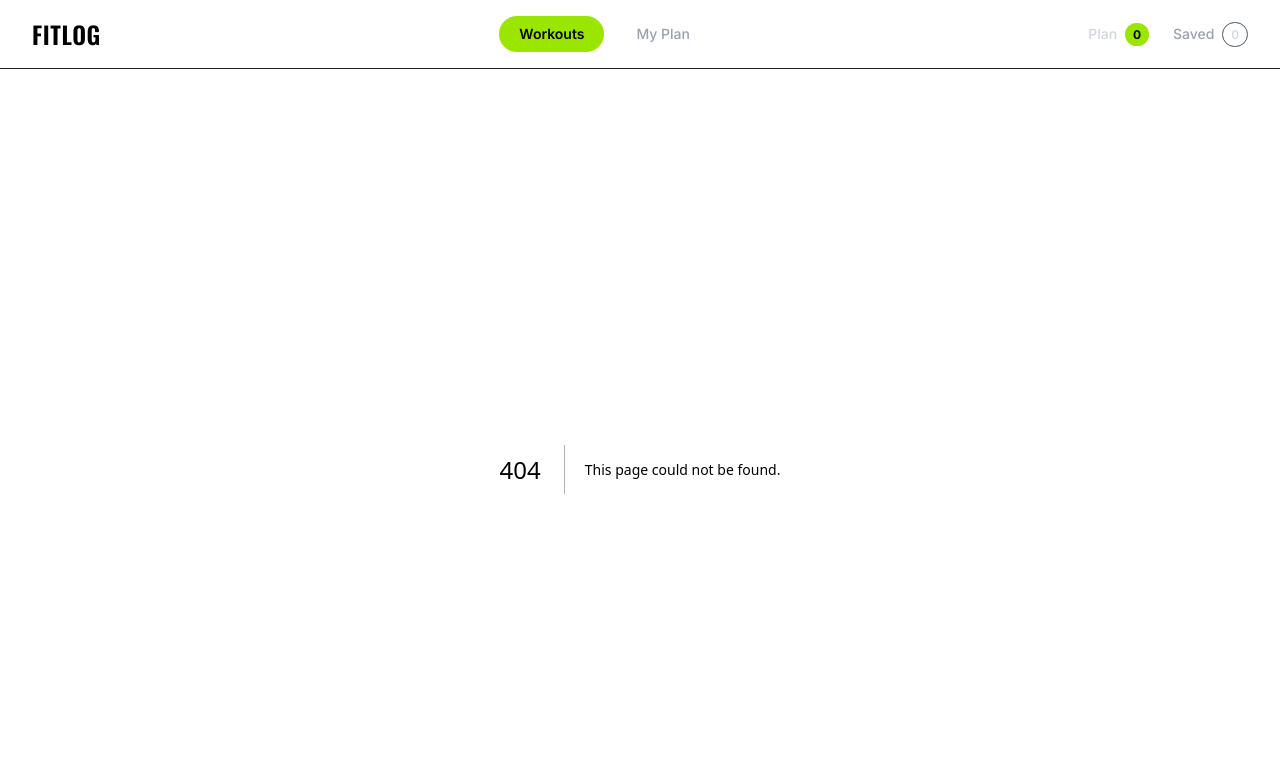
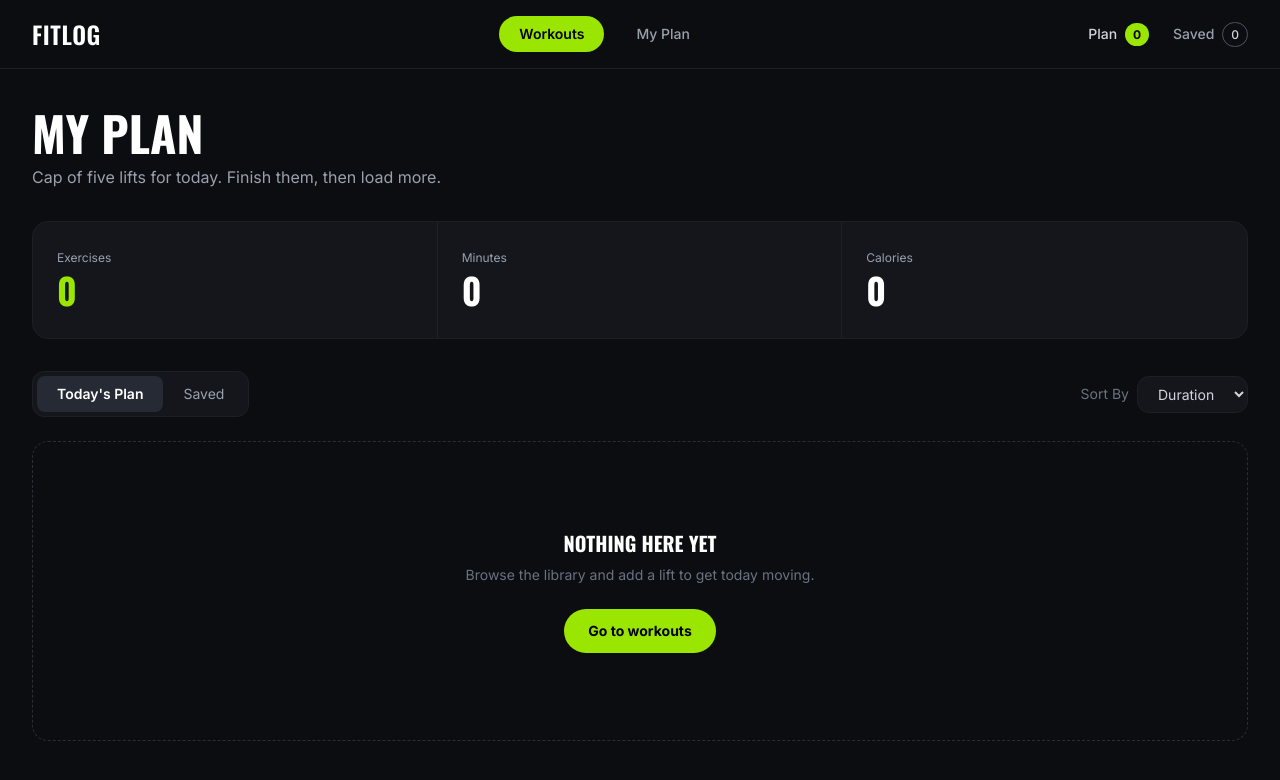
Before and after one commit to muazgit/Fit-Log, a Next.js app: page /my-plan in a window 1280 px wide. Before the commit this address had no page. Shown: the top 780 px of the page. Built offline with nearby package versions, Linux system fonts and the light colour scheme.

Commit message:
build my plan and saved workouts UI

```diff
--- /dev/null
+++ b/src/app/my-plan/page.js
@@ -0,0 +1,244 @@
+'use client';
+
+import Image from 'next/image';
+import Link from 'next/link';
+import { useState } from 'react';
+import { useFitLog } from '../../context/FitLogContext';
+
+export default function MyPlan() {
+  const { plan, setPlan, saved, setSaved } = useFitLog();
+
+  const [activeTab, setActiveTab] = useState('plan');
+  const [sortBy, setSortBy] = useState('duration');
+
+  const workouts = activeTab === 'plan' ? plan : saved;
+
+  const sortedWorkouts = [...workouts].sort((a, b) => {
+    if (sortBy === 'duration') {
+      return a.duration - b.duration;
+    }
+
+    if (sortBy === 'calories') {
+      return b.caloriesBurned - a.caloriesBurned;
+    }
+
+    if (sortBy === 'rating') {
+      return b.rating - a.rating;
+    }
+
+    return 0;
+  });
+
+  const totalMinutes = plan.reduce(
+    (total, workout) => total + workout.duration,
+    0,
+  );
+
+  const totalCalories = plan.reduce(
+    (total, workout) => total + workout.caloriesBurned,
+    0,
+  );
+
+  const handleRemove = id => {
+    if (activeTab === 'plan') {
+      setPlan(plan.filter(workout => workout.id !== id));
+    } else {
+      setSaved(saved.filter(workout => workout.id !== id));
+    }
+  };
+
+  const handleMarkAsDone = id => {
+    setPlan(plan.filter(workout => workout.id !== id));
+  };
+
+  return (
+    <main className="px-4 py-10 md:px-8">
+      {/* Header */}
+      <section className="mb-8">
+        <h1 className="font-oswald text-4xl font-bold uppercase text-white md:text-5xl">
+          MY PLAN
+        </h1>
+
+        <p className="mt-2 text-sm text-gray-400 md:text-base">
+          Cap of five lifts for today. Finish them, then load more.
+        </p>
+      </section>
+
+      {/* Stats */}
+      <section className="overflow-hidden rounded-2xl border border-[#1c1f26] bg-[#14161c]">
+        <div className="grid md:grid-cols-3">
+          {/* Exercises */}
+          <div className="border-b border-[#1c1f26] px-6 py-7 md:border-b-0 md:border-r">
+            <p className="text-xs text-gray-400">Exercises</p>
+
+            <p className="mt-1 font-oswald text-4xl font-bold text-lime-400">
+              {plan.length}
+            </p>
+          </div>
+
+          {/* Minutes */}
+          <div className="border-b border-[#1c1f26] px-6 py-7 md:border-b-0 md:border-r">
+            <p className="text-xs text-gray-400">Minutes</p>
+
+            <p className="mt-1 font-oswald text-4xl font-bold text-white">
+              {totalMinutes}
+            </p>
+          </div>
+
+          {/* Calories */}
+          <div className="px-6 py-7">
+            <p className="text-xs text-gray-400">Calories</p>
+
+            <p className="mt-1 font-oswald text-4xl font-bold text-white">
+              {totalCalories}
+            </p>
+          </div>
+        </div>
+      </section>
+
+      {/* Controls */}
+      <section className="mt-8 flex flex-col gap-4 sm:flex-row sm:items-center sm:justify-between">
+        {/* Tabs */}
+        <div className="flex w-fit rounded-xl border border-[#1c1f26] bg-[#14161c] p-1">
+          <button
+            onClick={() => setActiveTab('plan')}
+            className={`rounded-lg px-5 py-2 text-sm transition ${
+              activeTab === 'plan'
+                ? 'bg-[#252a34] font-semibold text-white'
+                : 'text-gray-400 hover:text-white'
+            }`}
+          >
+            Today&apos;s Plan
+          </button>
+
+          <button
+            onClick={() => setActiveTab('saved')}
+            className={`rounded-lg px-5 py-2 text-sm transition ${
+              activeTab === 'saved'
+                ? 'bg-[#252a34] font-semibold text-white'
+                : 'text-gray-400 hover:text-white'
+            }`}
+          >
+            Saved
+          </button>
+        </div>
+
+        {/* Sort */}
+        <div className="flex items-center gap-2">
+          <span className="text-sm text-gray-500">Sort By</span>
+
+          <select
+            value={sortBy}
+            onChange={event => setSortBy(event.target.value)}
+            className="rounded-xl border border-[#1c1f26] bg-[#14161c] px-4 py-2 text-sm text-gray-300 outline-none"
+          >
+            <option value="duration">Duration</option>
+            <option value="calories">Calories</option>
+            <option value="rating">Rating</option>
+          </select>
+        </div>
+      </section>
+
+      {/* Workout List / Empty State */}
+      <section className="mt-6">
+        {sortedWorkouts.length === 0 ? (
+          <div className="flex min-h-[300px] items-center justify-center rounded-2xl border border-dashed border-[#2a2d35]">
+            <div className="text-center">
+              <h2 className="font-oswald text-xl font-bold uppercase text-white">
+                NOTHING HERE YET
+              </h2>
+
+              <p className="mt-2 text-sm text-gray-500">
+                Browse the library and add a lift to get today moving.
+              </p>
+
+              <Link
+                href="/"
+                className="mt-6 inline-block rounded-full bg-lime-400 px-6 py-3 text-sm font-bold text-black transition hover:bg-lime-300"
+              >
+                Go to workouts
+              </Link>
+            </div>
+          </div>
+        ) : (
+          <div className="space-y-4">
+            {sortedWorkouts.map(workout => (
+              <article
+                key={workout.id}
+                className="flex flex-col gap-4 rounded-2xl border border-[#1c1f26] bg-[#14161c] p-4 md:flex-row md:items-center"
+              >
+                {/* Thumbnail */}
+                <Image
+                  src={workout.image}
+                  alt={workout.name}
+                  width={144}
+                  height={80}
+                  className="h-20 w-36 shrink-0 rounded-xl object-cover object-top"
+                />
+
+                {/* Workout Info */}
+                <div className="min-w-0 flex-1">
+                  <h2 className="font-oswald text-lg font-bold uppercase text-white">
+                    {workout.name}
+                  </h2>
+
+                  <p className="mt-1 text-sm text-gray-400">
+                    {workout.equipment}
+                  </p>
+
+                  {/* Stats */}
+                  <div className="mt-2 flex flex-wrap items-center gap-4 text-xs text-gray-400">
+                    <span className="flex items-center gap-1.5">
+                      <span className="text-lime-400">◷</span>
+                      {workout.duration} min
+                    </span>
+
+                    <span className="flex items-center gap-1.5">
+                      <span className="text-lime-400">●</span>
+                      {workout.caloriesBurned} kcal
+                    </span>
+
+                    <span className="flex items-center gap-1.5">
+                      <span className="text-lime-400">☆</span>
+                      {workout.rating}
+                    </span>
+                  </div>
+                </div>
+
+                {/* Actions */}
+                <div className="flex shrink-0 items-center gap-3">
+                  {/* View Details */}
+                  <Link
+                    href={`/workouts/${workout.id}`}
+                    className="rounded-full border border-gray-700 px-5 py-2 text-sm text-gray-200 transition hover:border-gray-500"
+                  >
+                    View Details
+                  </Link>
+
+                  {/* Mark as Done */}
+                  {activeTab === 'plan' && (
+                    <button
+                      onClick={() => handleMarkAsDone(workout.id)}
+                      className="rounded-full bg-lime-400 px-5 py-2 text-sm font-bold text-black transition hover:bg-lime-300"
+                    >
+                      ✓ Mark as Done
+                    </button>
+                  )}
+
+                  {/* Remove */}
+                  <button
+                    onClick={() => handleRemove(workout.id)}
+                    aria-label={`Remove ${workout.name}`}
+                    className="px-1 text-2xl leading-none text-gray-500 transition hover:text-white"
+                  >
+                    ×
+                  </button>
+                </div>
+              </article>
+            ))}
+          </div>
+        )}
+      </section>
+    </main>
+  );
+}
```
